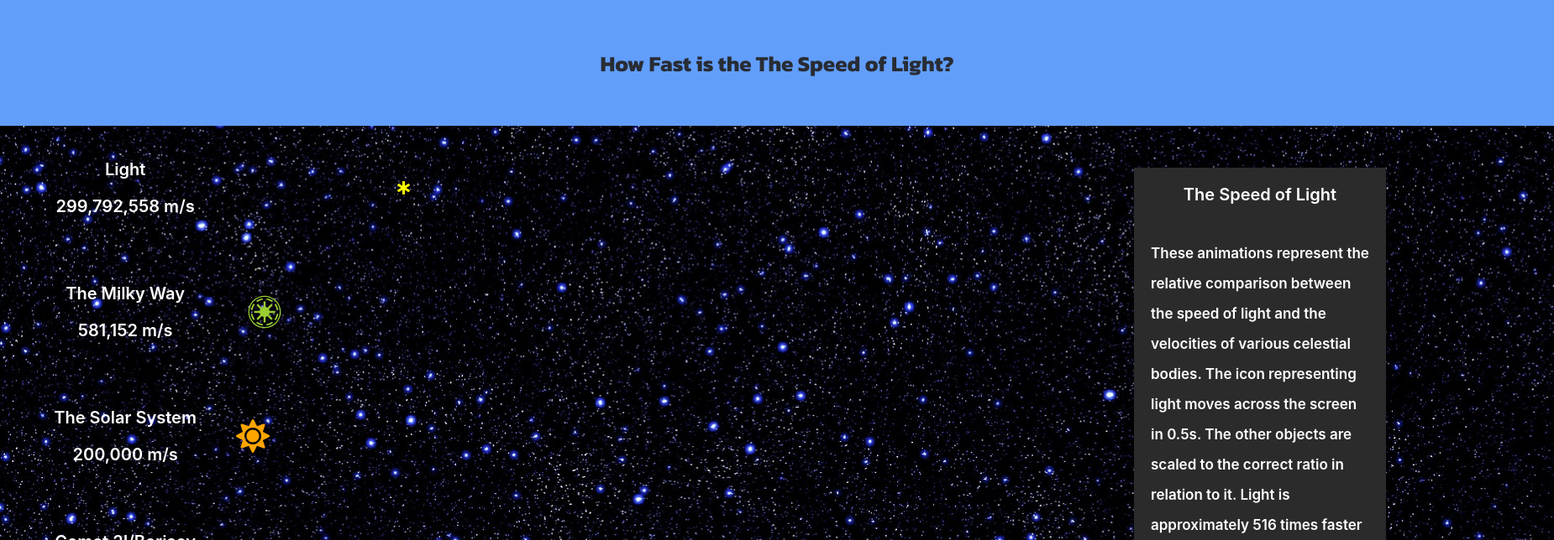
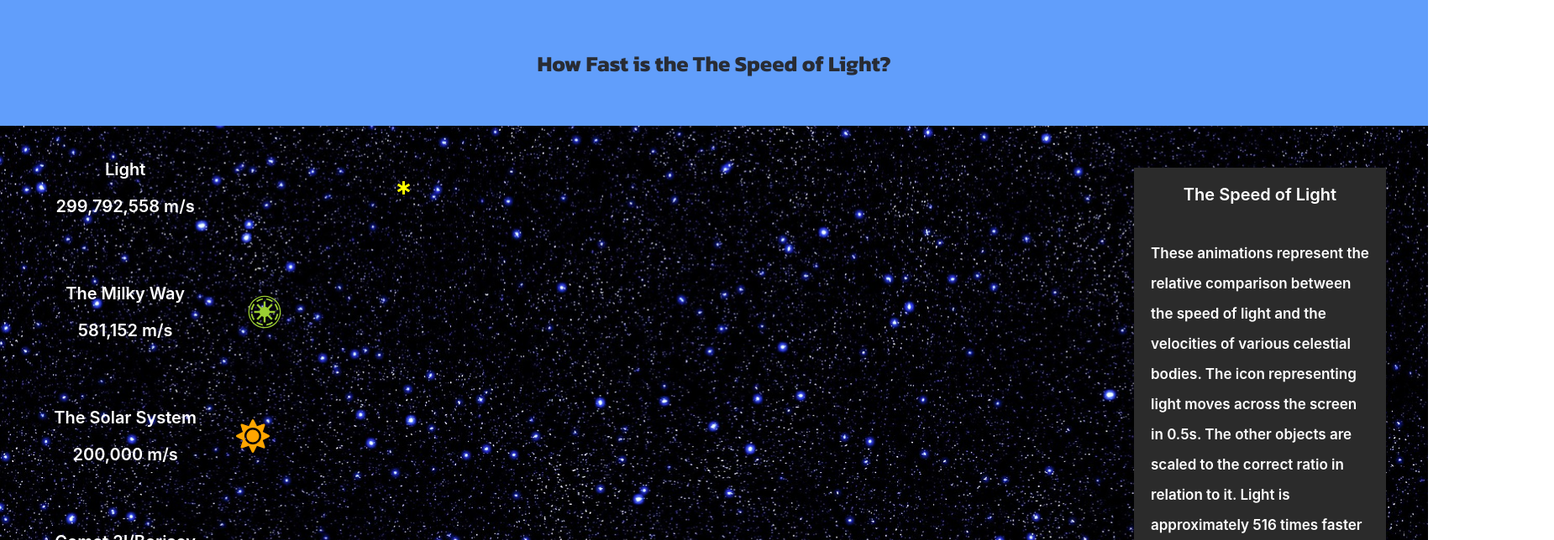
Before and after one commit to bauerpm/speed-of-light, a React (Create React App) app: page / in a window 1280 px wide. Shown: the top 644 px of the page at 84% size, 1850 px wide, since content can reach past the window. Built offline with nearby package versions, Linux system fonts and the light colour scheme.

Commit message:
one last change?

```diff
--- a/src/App.css
+++ b/src/App.css
@@ -8,7 +8,7 @@
   background-image: url('./assets/stars-1436950_1920.jpg');
   background-size: cover;
   min-height: 100vh;
-  min-width: 1850px;
+  min-width: 1700px;
   max-width: 2850px;
 }
 .App-subtitle {
```
